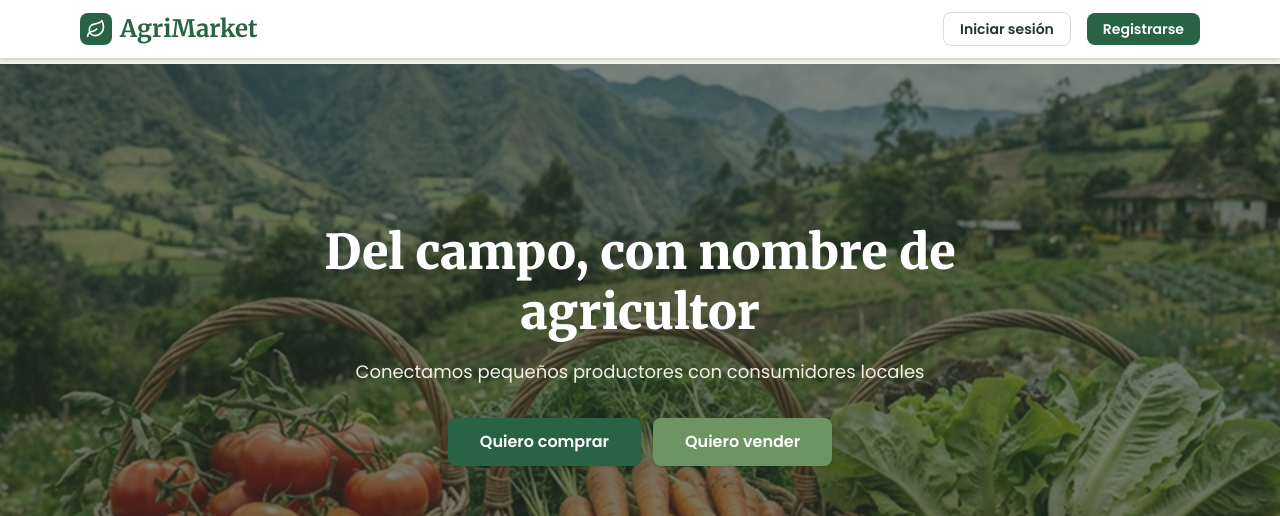
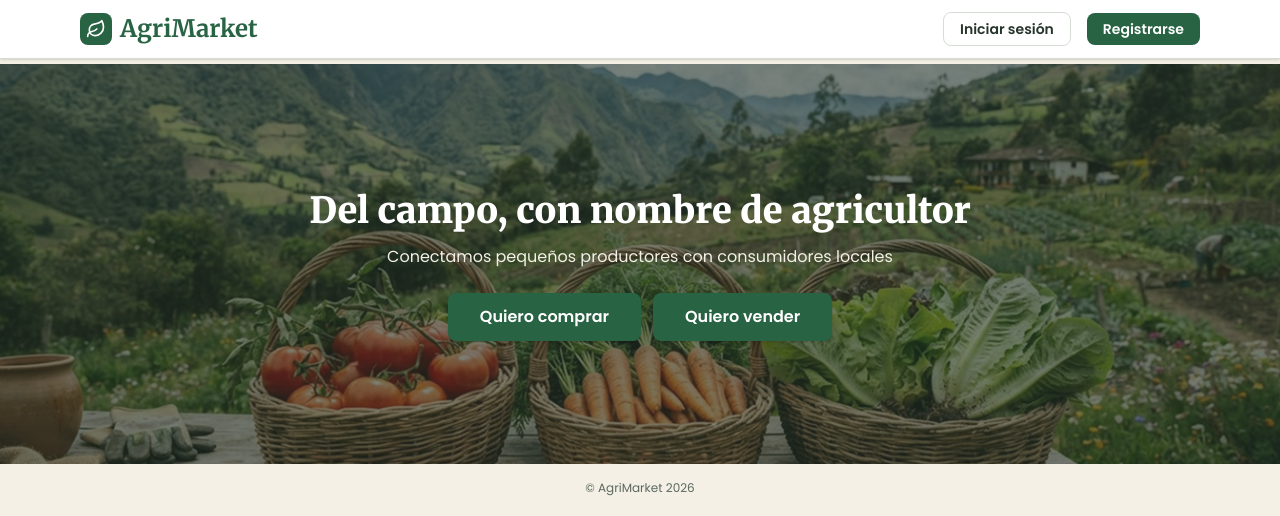
Before and after one commit to Smoyagon/Agrimarket_final, a React (Vite) app: page /#/ in a window 1280 px wide. Shown: the top 516 px of the page. Built offline with nearby package versions, Linux system fonts and the light colour scheme.

Commit message:
Compacta el hero y unifica color de botones

```diff
--- a/src/pages/Landing.tsx
+++ b/src/pages/Landing.tsx
@@ -37,23 +37,23 @@ export default function Landing() {
 
   return (
     <div className="min-h-screen bg-agri-crema text-agri-texto">
-      {/* Hero con foto de fondo */}
-      <section className="relative flex min-h-[70vh] items-center justify-center overflow-hidden px-4 py-20">
+      {/* Hero con foto de fondo (altura compacta para ver los productos de una vez) */}
+      <section className="relative flex h-[340px] items-center justify-center overflow-hidden px-4 sm:h-[400px]">
         <img
           src={FOTO_HERO}
-          alt="Cultivos en el campo colombiano"
+          alt="Canastas de la cosecha frente al paisaje agrícola"
           className="absolute inset-0 h-full w-full object-cover"
         />
         {/* Velo oscuro para que el texto sea legible sobre la foto. */}
         <div className="absolute inset-0 bg-agri-texto/60" aria-hidden="true" />
         <div className="relative max-w-3xl text-center">
-          <h1 className="font-display text-4xl font-black leading-tight text-agri-blanco sm:text-5xl">
+          <h1 className="font-display text-3xl font-black leading-tight text-agri-blanco sm:text-4xl">
             Del campo, con nombre de agricultor
           </h1>
-          <p className="mx-auto mt-4 max-w-xl text-base text-agri-crema sm:text-lg">
+          <p className="mx-auto mt-3 max-w-xl text-sm text-agri-crema sm:text-base">
             Conectamos pequeños productores con consumidores locales
           </p>
-          <div className="mt-8 flex flex-col items-center justify-center gap-3 sm:flex-row">
+          <div className="mt-6 flex flex-col items-center justify-center gap-3 sm:flex-row">
             <Link
               to={destinoComprar}
               className="w-full rounded-lg bg-agri-verde px-8 py-3 text-center font-semibold text-agri-blanco shadow transition-colors hover:bg-agri-verde-claro sm:w-auto"
@@ -62,7 +62,7 @@ export default function Landing() {
             </Link>
             <Link
               to={destinoVender}
-              className="w-full rounded-lg bg-agri-verde-claro px-8 py-3 text-center font-semibold text-agri-blanco shadow transition-colors hover:bg-agri-verde sm:w-auto"
+              className="w-full rounded-lg bg-agri-verde px-8 py-3 text-center font-semibold text-agri-blanco shadow transition-colors hover:bg-agri-verde-claro sm:w-auto"
             >
               {usuario ? 'Ver productos' : 'Quiero vender'}
             </Link>
```
